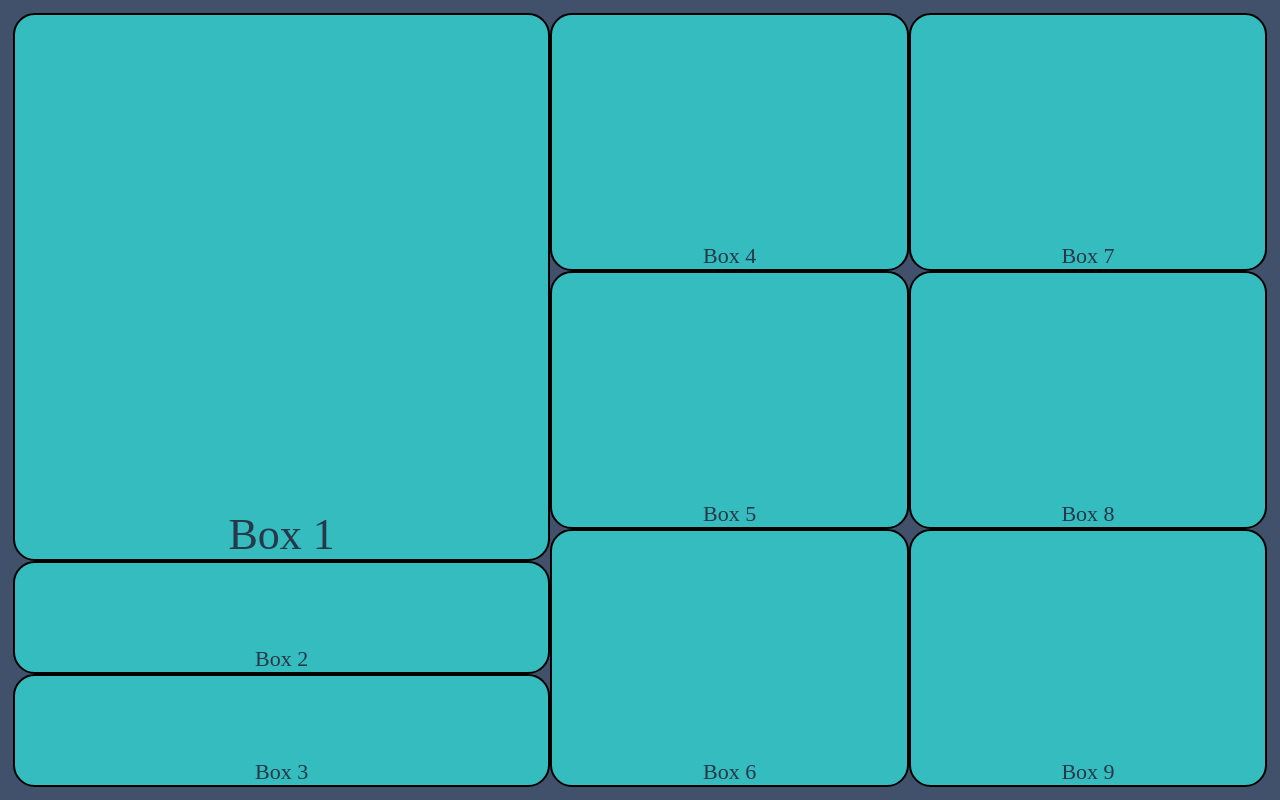
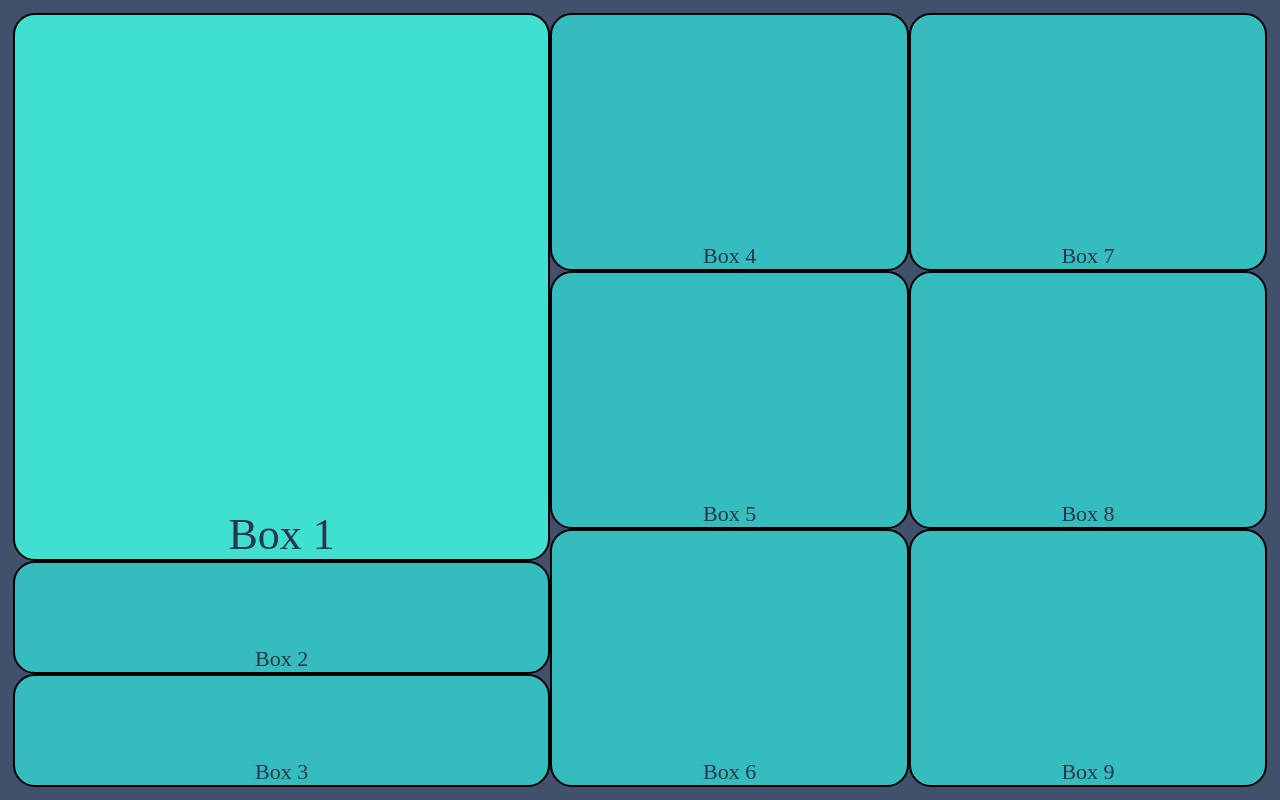
Before and after one commit to Vishwas-MH/Assignment-3-JS-Interactive, a plain HTML site: page index.html in a window 1280 px wide. Both pictures are taken after a click on the element "Box 1". Drawn offline with Linux system fonts and the light colour scheme.

Commit message:
updated transition

```diff
--- a/css/style.css
+++ b/css/style.css
@@ -29,6 +29,7 @@ body{
     flex-direction: column;
     flex: 1;
     background-color: #41506b;
+    transition: all 0.5s ease-in-out;
 }
 
 .child{
@@ -38,6 +39,7 @@ body{
     background-color: #35bcbf;
     font-size: 1rem;
     align-content: space-evenly;
+    transition: all 0.5s ease-in-out;
 }
 
 .child p{
@@ -57,4 +59,5 @@ body{
     flex-grow: 10;
     transition: all 0.5s ease-in-out;
     font-size: 2rem;
+    background-color: turquoise;
 }
--- a/js/script.js
+++ b/js/script.js
@@ -1,17 +1,17 @@
-let element = document.getElementsByClassName("child");
+let boxes = document.getElementsByClassName("child");
 
-for (let i = 0; i < element.length; i++) {
+for (let i = 0; i < boxes.length; i++) {
 
-    element[i].addEventListener("click", function () {
+    boxes[i].addEventListener("click", function () {
 
-        let activeOne = document.querySelector(".row_expand");
+        let clickedbox = document.querySelector(".row_expand");
 
-        if (activeOne) {
-            activeOne.classList.remove("row_expand");
-            activeOne.parentNode.classList.remove("column_expand");
+        if (clickedbox) {
+            clickedbox.classList.remove("row_expand");
+            clickedbox.parentNode.classList.remove("column_expand");
         }
 
-        element[i].classList.add("row_expand");
-        element[i].parentNode.classList.add("column_expand");
+        boxes[i].classList.add("row_expand");
+        boxes[i].parentNode.classList.add("column_expand");
     });
 }
```
